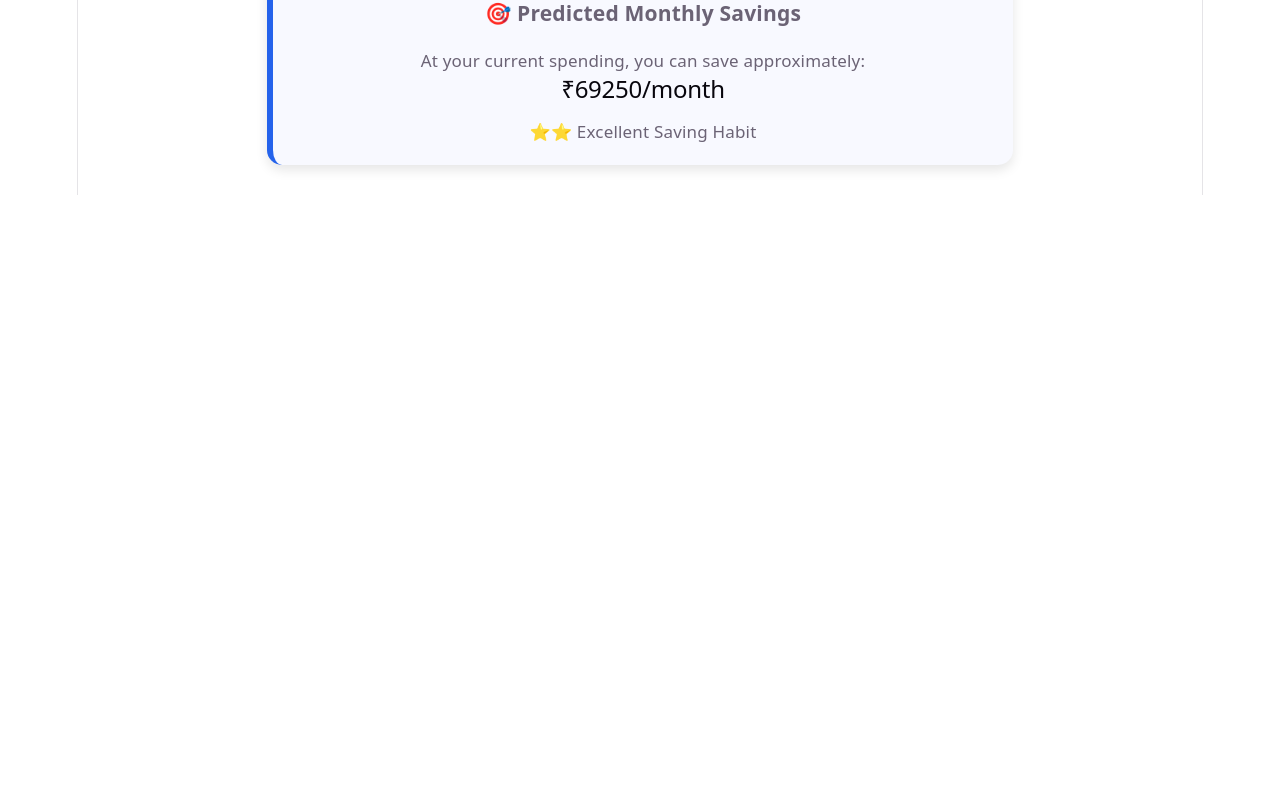
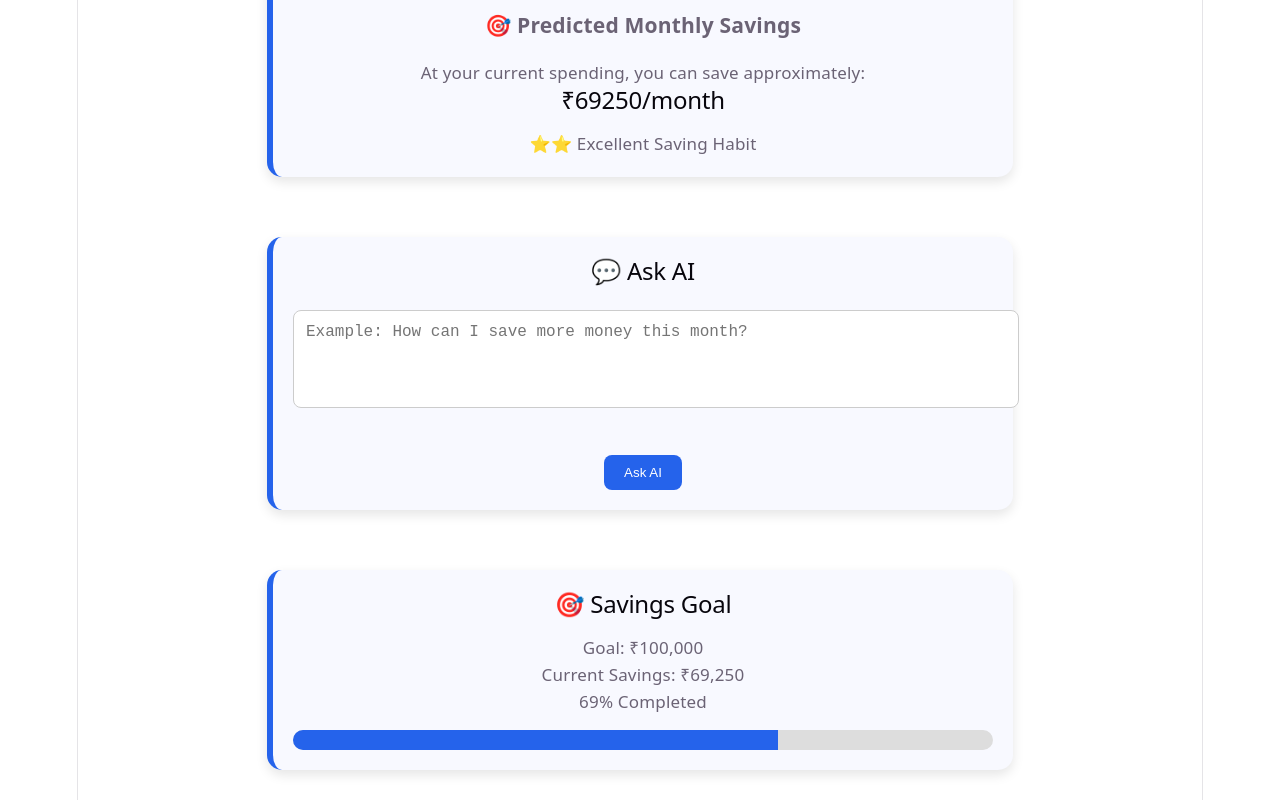
Before and after one commit to somya-codes30/AI-Spending-Advisor, a React (Vite) app: page / in a window 1280 px wide. Shown: the part 1588-2388 px from the top of the page. Before the commit the page ends 1783 px from the top, so only its background shows below. Built offline with nearby package versions, Linux system fonts and the light colour scheme; no server answers.

Commit message:
Add Gemini AI integration and savings goal tracker

```diff
--- a/package.json
+++ b/package.json
@@ -10,6 +10,7 @@
     "preview": "vite preview"
   },
   "dependencies": {
+    "@google/generative-ai": "^0.24.1",
     "react": "^19.2.7",
     "react-dom": "^19.2.7",
     "recharts": "^3.9.2"
--- a/src/App.css
+++ b/src/App.css
@@ -81,3 +81,40 @@
   font-size: 17px;
   line-height: 1.6;
 }
+textarea {
+  width: 100%;
+  padding: 12px;
+  margin-top: 10px;
+  border-radius: 8px;
+  border: 1px solid #ccc;
+  resize: none;
+  font-size: 16px;
+}
+
+.ai-card button {
+  margin-top: 15px;
+  padding: 10px 20px;
+  border: none;
+  border-radius: 8px;
+  background: #2563eb;
+  color: white;
+  cursor: pointer;
+}
+
+.ai-card button:hover {
+  background: #1d4ed8;
+}
+.progress-bar {
+  width: 100%;
+  height: 20px;
+  background: #ddd;
+  border-radius: 10px;
+  overflow: hidden;
+  margin-top: 15px;
+}
+
+.progress-fill {
+  height: 100%;
+  background: #2563eb;
+  transition: 0.5s;
+}
--- a/src/App.jsx
+++ b/src/App.jsx
@@ -7,6 +7,8 @@ import BalanceCard from "./components/BalanceCard";
 import TransactionList from "./components/TransactionList";
 import AddExpense from "./components/AddExpense";
 import AIInsights from "./components/AIInsights";
+import AIChat from "./components/AIChat";
+import SavingsGoal from "./components/SavingsGoal";
 
 function App() {
   const [transactions, setTransactions] = useState(() => {
@@ -80,6 +82,8 @@ function App() {
       <AddExpense addTransaction={addTransaction} />
 
       <AIInsights transactions={transactions} />
+      <AIChat transactions={transactions} />
+      <SavingsGoal balance={balance} />
     </>
   );
 }
--- /dev/null
+++ b/src/components/AIChat.jsx
@@ -0,0 +1,74 @@
+import { useState } from "react";
+import { askGemini } from "../services/gemini";
+
+function AIChat({ transactions }) {
+  const [question, setQuestion] = useState("");
+  const [answer, setAnswer] = useState("");
+  const [loading, setLoading] = useState(false);
+
+  const handleAskAI = async () => {
+    if (question.trim() === "") {
+      alert("Please enter a question.");
+      return;
+    }
+
+    setLoading(true);
+
+ const prompt = `
+You are an Indian financial advisor.
+
+All amounts are in Indian Rupees (₹).
+
+User Financial Data:
+${JSON.stringify(transactions, null, 2)}
+
+User Question:
+${question}
+
+Based on the user's financial data:
+
+1. Give a short financial analysis.
+2. Mention the biggest expense.
+3. Suggest ways to save more money.
+4. Suggest whether the user should invest.
+5. Use ₹ instead of $.
+6. Do NOT use markdown symbols like **, ##, or bullet markdown.
+7. Keep the response short and easy to understand.
+`;
+
+    const response = await askGemini(prompt);
+
+    setAnswer(response);
+    setLoading(false);
+  };
+
+  return (
+    <div className="ai-card">
+      <h2>💬 Ask AI</h2>
+
+      <textarea
+        rows="4"
+        placeholder="Example: How can I save more money this month?"
+        value={question}
+        onChange={(e) => setQuestion(e.target.value)}
+      />
+
+      <br />
+      <br />
+
+      <button onClick={handleAskAI}>
+        {loading ? "Thinking..." : "Ask AI"}
+      </button>
+
+      {answer && (
+        <>
+          <hr />
+          <h3>🤖 AI Response</h3>
+          <p>{answer}</p>
+        </>
+      )}
+    </div>
+  );
+}
+
+export default AIChat;
--- a/src/components/SavingsGoal.jsx
+++ b/src/components/SavingsGoal.jsx
@@ -0,0 +1,38 @@
+function SavingsGoal({ balance }) {
+  const goal = 100000;
+
+  const progress = Math.min(
+    (balance / goal) * 100,
+    100
+  );
+
+  return (
+    <div className="ai-card">
+      <h2>🎯 Savings Goal</h2>
+
+      <p>
+        Goal: ₹{goal.toLocaleString()}
+      </p>
+
+      <p>
+        Current Savings:
+        ₹{balance.toLocaleString()}
+      </p>
+
+      <p>
+        {progress.toFixed(0)}% Completed
+      </p>
+
+      <div className="progress-bar">
+        <div
+          className="progress-fill"
+          style={{
+            width: `${progress}%`,
+          }}
+        ></div>
+      </div>
+    </div>
+  );
+}
+
+export default SavingsGoal;
--- /dev/null
+++ b/src/services/gemini.js
@@ -0,0 +1,20 @@
+
+import { GoogleGenerativeAI } from "@google/generative-ai";
+console.log(import.meta.env.VITE_GEMINI_API_KEY);
+const genAI = new GoogleGenerativeAI(
+  import.meta.env.VITE_GEMINI_API_KEY
+);
+
+const model = genAI.getGenerativeModel({
+  model: "gemini-2.5-flash",
+});
+
+export async function askGemini(prompt) {
+  try {
+    const result = await model.generateContent(prompt);
+    return result.response.text();
+  } catch (error) {
+    console.error(error);
+    return "Sorry, AI is currently unavailable.";
+  }
+}
--- a/src/styles/Navbar.css
+++ b/src/styles/Navbar.css
@@ -1,4 +1,4 @@
-import "../styles/Navbar.css";
+
 .navbar{
     display:flex;
     justify-content:space-between;
```
Also changed, not shown: 2 other files (tests, documents, lock files or other folders).
